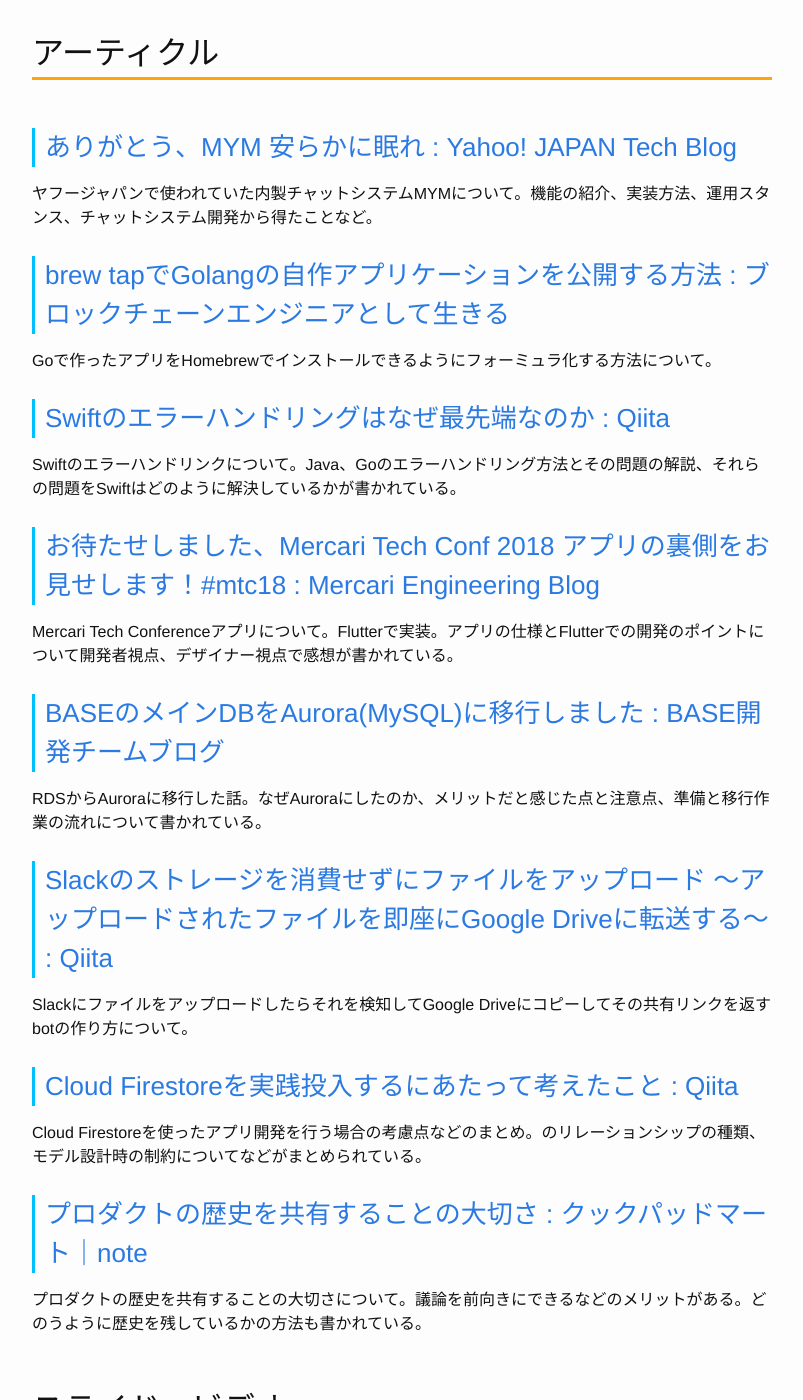
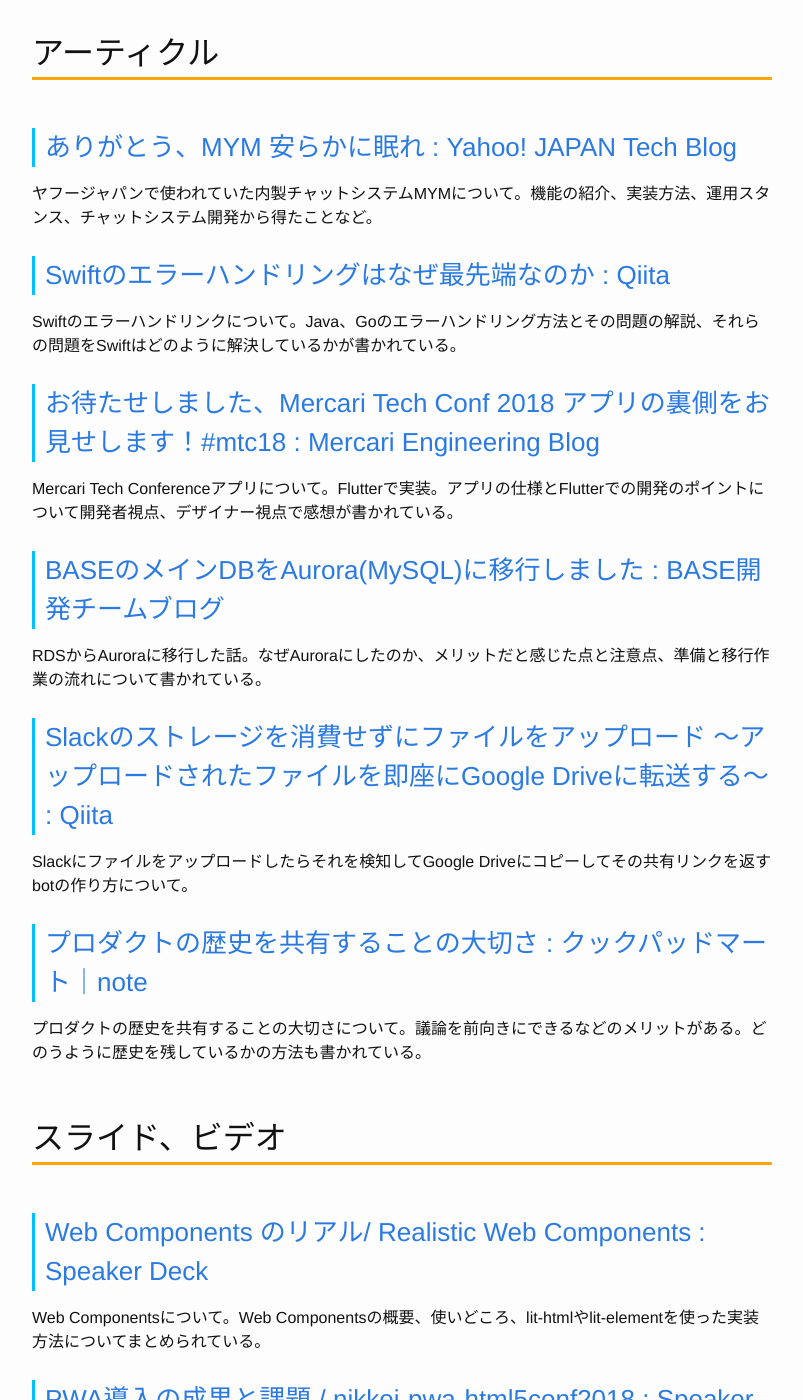
Before and after one commit to Gather-Tech/Gather-Tech.github.io, a Jekyll site: the page built from _posts/2018/2018-12-03-Gather127.md, in a window 1280 px wide and 1400 px high, scrolled down 1769 px. Shown: the whole window, without its empty margins (238-1041 px from the left). Built offline with Jekyll 4.4.1, drawn with Linux system fonts in a browser that asks for light colours; some of the changed text lies outside the part shown.

Commit message:
Reduced articles

```diff
--- a/_posts/2018/2018-12-03-Gather127.md
+++ b/_posts/2018/2018-12-03-Gather127.md
@@ -47,10 +47,6 @@
 
 ヤフージャパンで使われていた内製チャットシステムMYMについて。機能の紹介、実装方法、運用スタンス、チャットシステム開発から得たことなど。
 
-### [brew tapでGolangの自作アプリケーションを公開する方法 : ブロックチェーンエンジニアとして生きる](https://tomokazu-kozuma.com/how-to-release-golangs-homebrew-application-with-brew-tap/)
-
-Goで作ったアプリをHomebrewでインストールできるようにフォーミュラ化する方法について。
-
 ### [Swiftのエラーハンドリングはなぜ最先端なのか : Qiita](https://qiita.com//omochimetaru/items/c30f7a021fb9b8f0fa92)
 
 Swiftのエラーハンドリンクについて。Java、Goのエラーハンドリング方法とその問題の解説、それらの問題をSwiftはどのように解決しているかが書かれている。
@@ -66,10 +62,6 @@
 ### [Slackのストレージを消費せずにファイルをアップロード ～アップロードされたファイルを即座にGoogle Driveに転送する～ : Qiita](https://qiita.com/GMA/items/7e3e7cedcb880f2c1dc9)
 
 Slackにファイルをアップロードしたらそれを検知してGoogle Driveにコピーしてその共有リンクを返すbotの作り方について。
-
-### [Cloud Firestoreを実践投入するにあたって考えたこと : Qiita](https://qiita.com/1amageek/items/d606dcee9fbcf21eeec6)
-
-Cloud Firestoreを使ったアプリ開発を行う場合の考慮点などのまとめ。のリレーションシップの種類、モデル設計時の制約についてなどがまとめられている。
 
 ### [プロダクトの歴史を共有することの大切さ : クックパッドマート｜note](https://note.mu/cookpad_mart/n/n77a115fe0343)
 
@@ -105,10 +97,6 @@
 
 ネットワーク図などが書けるJavaScriptのビジュアライゼーションライブラリ。
 
-### [gilbitron/Raneto: GitHub](https://github.com/gilbitron/Raneto)
-
-Markdownで書けるナレッジベースアプリ。Node製。
-
 ### [olifolkerd/tabulator: GitHub](https://github.com/olifolkerd/tabulator)
 
 インタラクティブなTableやDataGridを提供するJavaScriptライブラリ。React、VueのComponentも用意されている。
```
